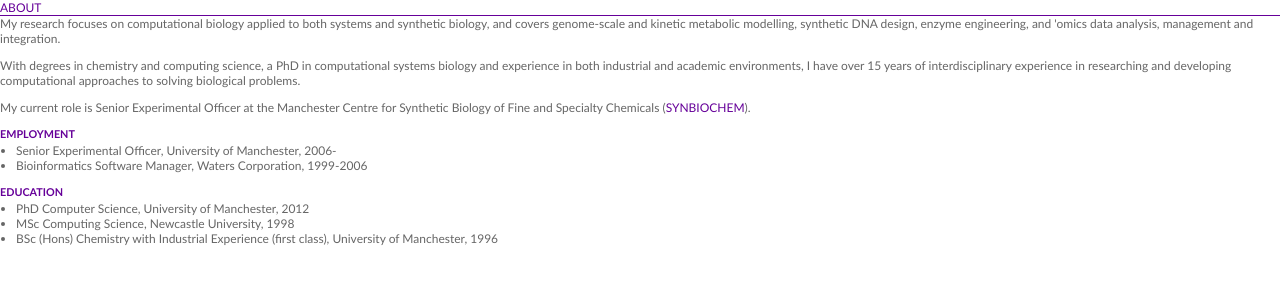
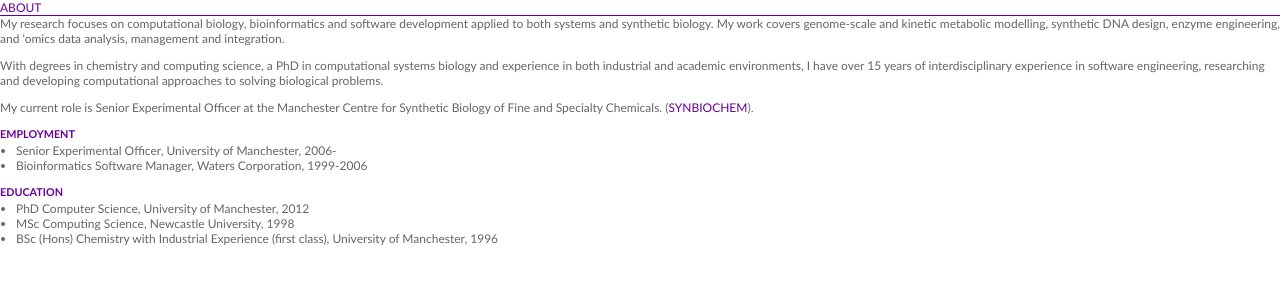
Before and after one commit to neilswainston/neilswainston.github.io, a plain HTML site: page about.html in a window 1280 px wide. Drawn offline with Linux system fonts and the light colour scheme.

Commit message:
Updated profile.

```diff
--- a/about.html
+++ b/about.html
@@ -9,18 +9,18 @@
 <body>
 	<div id="content">
 	<span class="title">About</span>
-	My research focuses on computational biology applied to both systems and
-	synthetic biology, and covers genome-scale and kinetic metabolic modelling,
-	synthetic DNA design, enzyme engineering, and 'omics data analysis, management
-	and integration.
+	My research focuses on computational biology, bioinformatics and software development
+	applied to both systems and synthetic biology. My work covers genome-scale and kinetic
+	metabolic modelling, synthetic DNA design, enzyme engineering, and 'omics data analysis,
+	management and integration.
 	<p>
 	With degrees in chemistry and computing science, a PhD in computational systems biology
 	and experience in both industrial and academic environments, I have over 15 years of
-	interdisciplinary experience in researching and developing computational approaches to
-	solving biological problems.
+	interdisciplinary experience in software engineering, researching and developing computational
+	approaches to solving biological problems.
 	</p>
 	<p>My current role is Senior Experimental Officer at the Manchester Centre for Synthetic
-	Biology of Fine and Specialty Chemicals
+	Biology of Fine and Specialty Chemicals.
 	(<a href="http://synbiochem.co.uk/" target="_blank">SYNBIOCHEM</a>).</p>
 	<h4>Employment</h4>
 	<ul>
```
